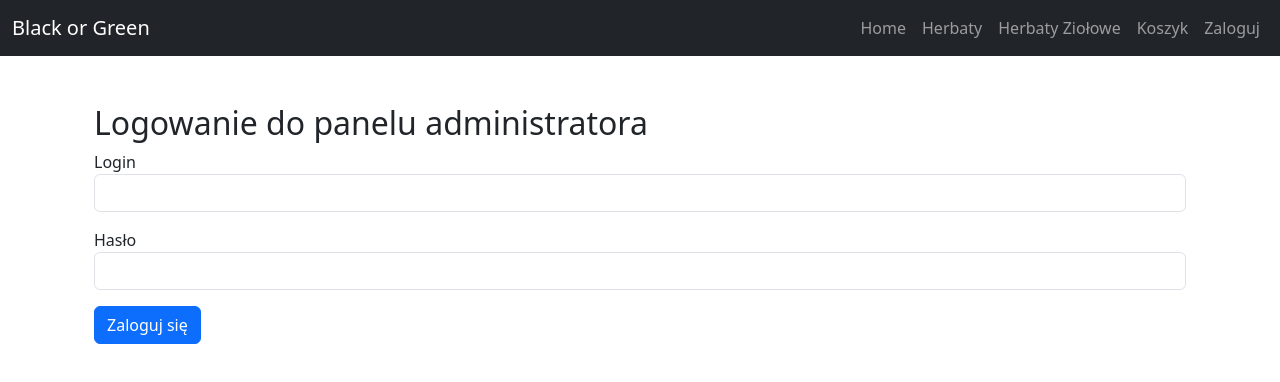
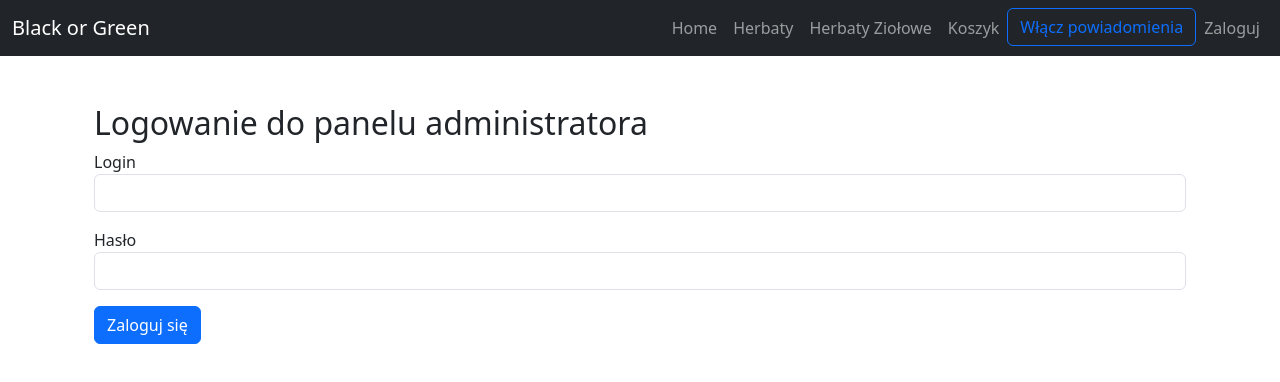
Before and after one commit to mateuszroksana/my-react-app, a React (Create React App) app: page /login in a window 1280 px wide. Shown: the top 382 px of the page. Built offline with nearby package versions, Linux system fonts and the light colour scheme.

Commit message:
Dodano przycisk powiadomiem

```diff
--- a/src/components/Navbar.js
+++ b/src/components/Navbar.js
@@ -1,5 +1,7 @@
 import React from 'react';
 import { Link, useNavigate } from 'react-router-dom';
+import NotificationButton from './NotificationButton';
+
 
 const Navbar = () => {
   const navigate = useNavigate();
@@ -49,6 +51,9 @@ const Navbar = () => {
                 <li className="nav-item">
                   <Link className="nav-link" to="/cart">Koszyk</Link>
                 </li>
+                <li className="nav-item">
+                  <NotificationButton />
+                </li>
                 {isLoggedIn ? (
                   <>
                     <li className="nav-item">
--- /dev/null
+++ b/src/components/NotificationButton.js
@@ -0,0 +1,20 @@
+import React from 'react';
+import OneSignal from 'react-onesignal';
+
+const NotificationButton = () => {
+  const handleClick = async () => {
+    try {
+      await OneSignal.showSlidedownPrompt(); // pokazuje popup zgody
+    } catch (error) {
+      console.error('Błąd wyświetlania promptu:', error);
+    }
+  };
+
+  return (
+    <button onClick={handleClick} className="btn btn-outline-primary">
+      Włącz powiadomienia
+    </button>
+  );
+};
+
+export default NotificationButton;
```
